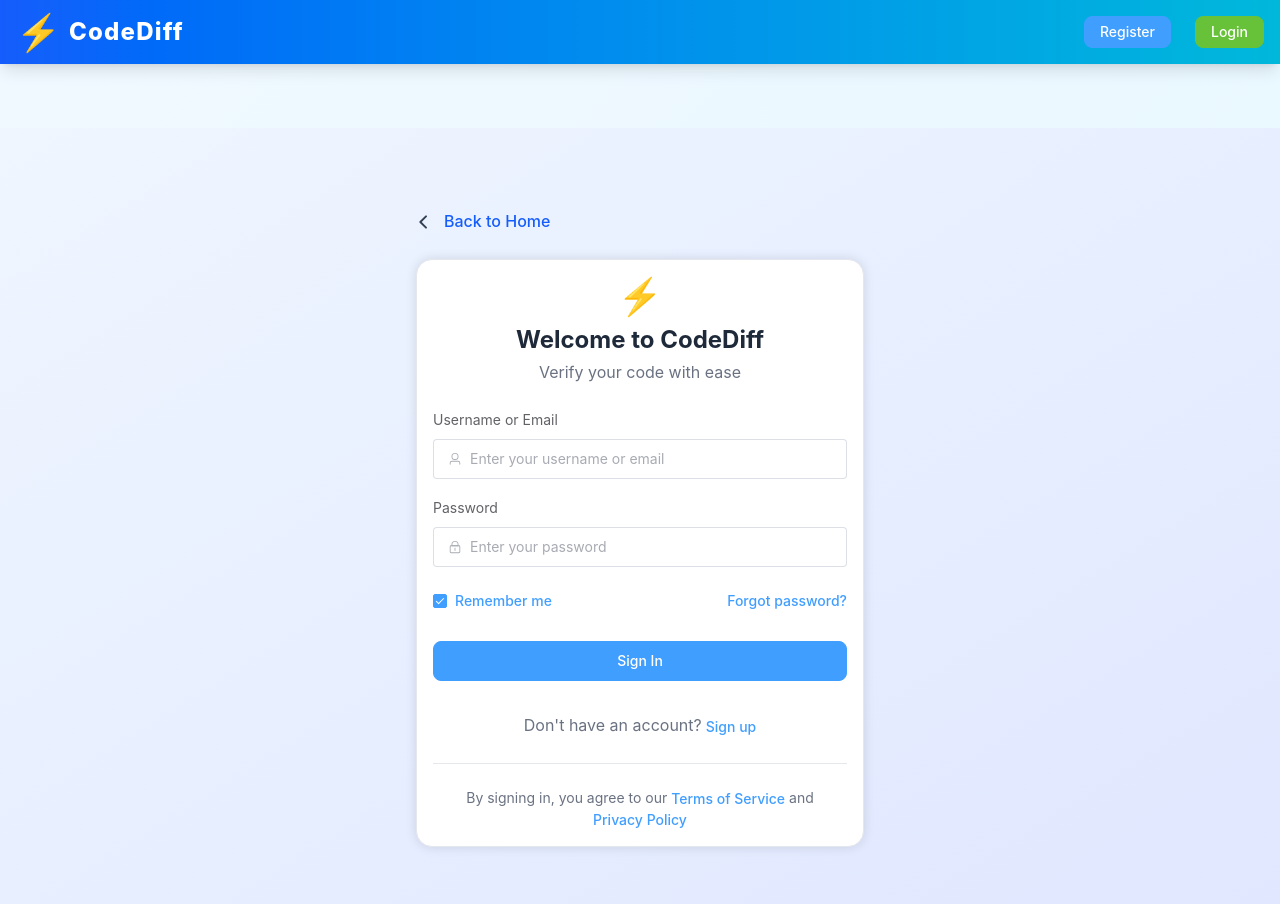
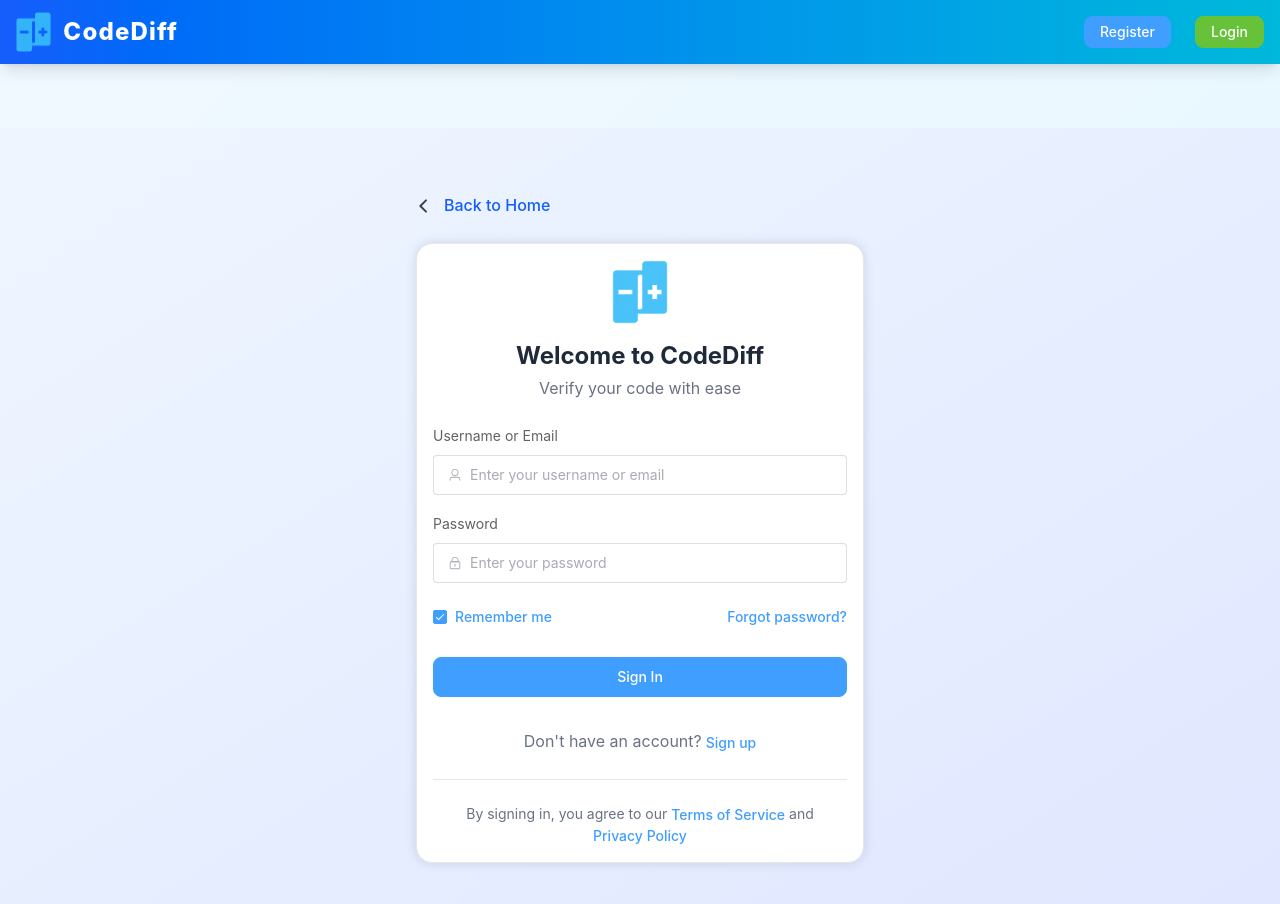
Before and after one commit to ExplodingKonjac/Codediff-frontend, a Vue app: page /login in a window 1280 px wide. Shown: the top 904 px of the page. Built offline with nearby package versions, Linux system fonts and the light colour scheme; no server answers.

Commit message:
feat: add logo

```diff
--- a/src/components/Header.vue
+++ b/src/components/Header.vue
@@ -56,11 +56,9 @@ const handleNewSession = () => {
   >
     <div class="container mx-auto px-4 h-full flex items-center justify-between">
       <!-- 左侧: Logo + Title -->
-      <div class="flex items-center gap-2 cursor-pointer" @click="router.push('/')">
-        <div class="text-white text-3xl font-bold flex items-center gap-2">
-          <span class="text-4xl">⚡</span>
-          <span class="text-2xl font-extrabold tracking-wider">CodeDiff</span>
-        </div>
+      <div class="flex items-center gap-3 cursor-pointer" @click="router.push('/')">
+        <img src="/logo.png" alt="CodeDiff Logo" class="h-10 w-auto" />
+        <div class="text-white text-2xl font-extrabold tracking-wider">CodeDiff</div>
       </div>
 
       <!-- 右侧: 用户信息 -->
--- a/src/views/LoginView.vue
+++ b/src/views/LoginView.vue
@@ -73,7 +73,7 @@ const handleBack = () => {
 
       <el-card class="border border-gray-200 shadow-lg">
         <div class="text-center mb-6">
-          <div class="text-4xl mb-2">⚡</div>
+          <img src="/logo.png" alt="CodeDiff Logo" class="h-16 w-auto mx-auto mb-4" />
           <h1 class="text-2xl font-bold text-gray-800">Welcome to CodeDiff</h1>
           <p class="text-gray-500 mt-1">Verify your code with ease</p>
         </div>
--- a/src/views/NotFoundView.vue
+++ b/src/views/NotFoundView.vue
@@ -41,7 +41,7 @@ const goHome = () => {
         <div
           class="w-24 h-24 mx-auto mb-4 rounded-full bg-blue-100 flex items-center justify-center"
         >
-          <div class="text-4xl">⚡</div>
+          <img src="/logo.png" alt="CodeDiff Logo" class="h-12 w-auto" />
         </div>
         <p class="text-gray-500">CodeDiff - Program Verification Assistant</p>
       </div>
--- a/src/views/RegisterView.vue
+++ b/src/views/RegisterView.vue
@@ -191,7 +191,7 @@ const strengthMeter = computed(() => {
 
       <el-card class="border border-gray-200 shadow-lg">
         <div class="text-center mb-6">
-          <div class="text-4xl mb-2">⚡</div>
+          <img src="/logo.png" alt="CodeDiff Logo" class="h-16 w-auto mx-auto mb-4" />
           <h1 class="text-2xl font-bold text-gray-800">Create Account</h1>
           <p class="text-gray-500 mt-1">Join CodeDiff and start verifying your code</p>
         </div>
```
Also changed, not shown: public/logo.png (added), 1 other file (tests, documents, lock files or other folders).
